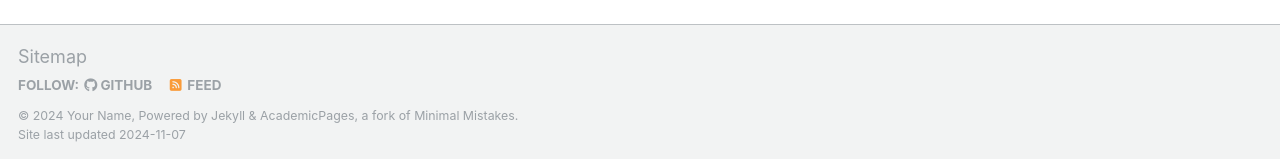
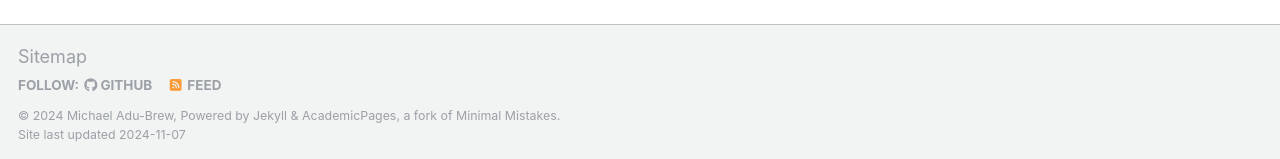
Before and after one commit to Adu-Brew/Adu-Brew.github.io, a Jekyll site: the page built from _pages/about.md, in a window 1280 px wide and 900 px high, scrolled down 2643 px. Shown: the part 738-897 px from the top of the window. Built offline with Jekyll 4.4.1, drawn with Linux system fonts in a browser that asks for light colours; some web fonts are replaced.

Commit message:
Update _config.yml

```diff
--- a/_config.yml
+++ b/_config.yml
@@ -10,7 +10,7 @@
 locale                   : "en-US"
 title                    : "Your Name / Site Title"
 title_separator          : "-"
-name                     : &name "Your Name"
+name                     : &name "Michael Adu-Brew"
 description              : &description "personal description"
 url                      : https://academicpages.github.io # the base hostname & protocol for your site e.g. "https://mmistakes.github.io"
 baseurl                  : "" # the subpath of your site, e.g. "/blog"
```
